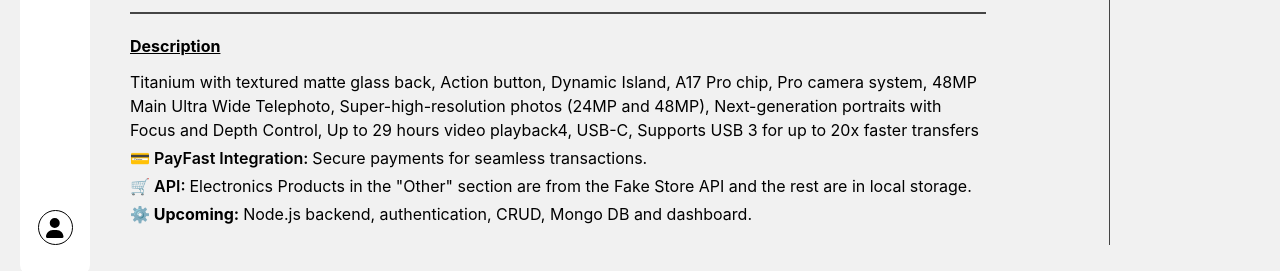
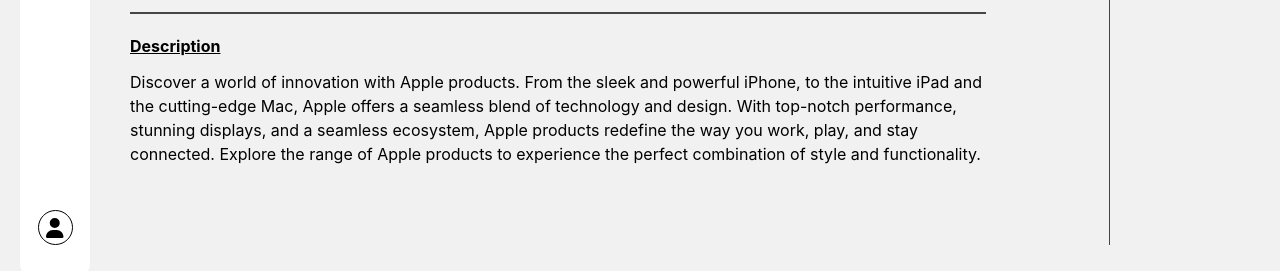
Before and after one commit to bradleymusekwa/apple-store, a React (Create React App) app: page /product/1 in a window 1280 px wide. Shown: the part 515-791 px from the top of the page. Built offline with nearby package versions, Linux system fonts and the light colour scheme.

Commit message:
Add files via upload

```diff
--- a/src/pages/Product.js
+++ b/src/pages/Product.js
@@ -165,30 +165,11 @@
             <div className="flex my-[2px]">
 
               <span className="">
-              Titanium with textured matte glass back, Action button, Dynamic Island, A17 Pro chip, Pro camera system,
-              48MP Main Ultra Wide Telephoto, Super-high-resolution photos (24MP and 48MP), Next-generation portraits with Focus and Depth Control,
-              Up to 29 hours video playback4, USB-C, Supports USB 3 for up to 20x faster transfers
-              </span>
-            </div>
-            <div className="flex my-[2px]">
-              <span className="font-semibold mr-[4px]">
-                💳 PayFast Integration:
-              </span>
-              <span className=""></span>Secure payments for seamless
-              transactions.
-            </div>
-            <div className="flex my-[2px]">
-              <span className="font-semibold mr-[4px]">🛒 API:</span>
-              <span className="">
-                Electronics Products in the "Other" section are from the Fake
-                Store API and the rest are in local storage.
-              </span>
-            </div>
-            <div className="flex my-[2px]">
-              <span className="font-bold mr-[4px]">⚙️ Upcoming:</span>
-              <span className="">
-                {" "}
-                Node.js backend, authentication, CRUD, Mongo DB and dashboard.{" "}
+              Discover a world of innovation with Apple products. From the sleek and powerful iPhone,
+              to the intuitive iPad and the cutting-edge Mac, Apple offers a seamless blend of technology and design.
+              With top-notch performance, stunning displays, and a seamless ecosystem, Apple products redefine the way you work,
+              play, and stay connected. Explore the range of Apple products to experience the perfect combination of style and
+              functionality.
               </span>
             </div>
           </div>
```
